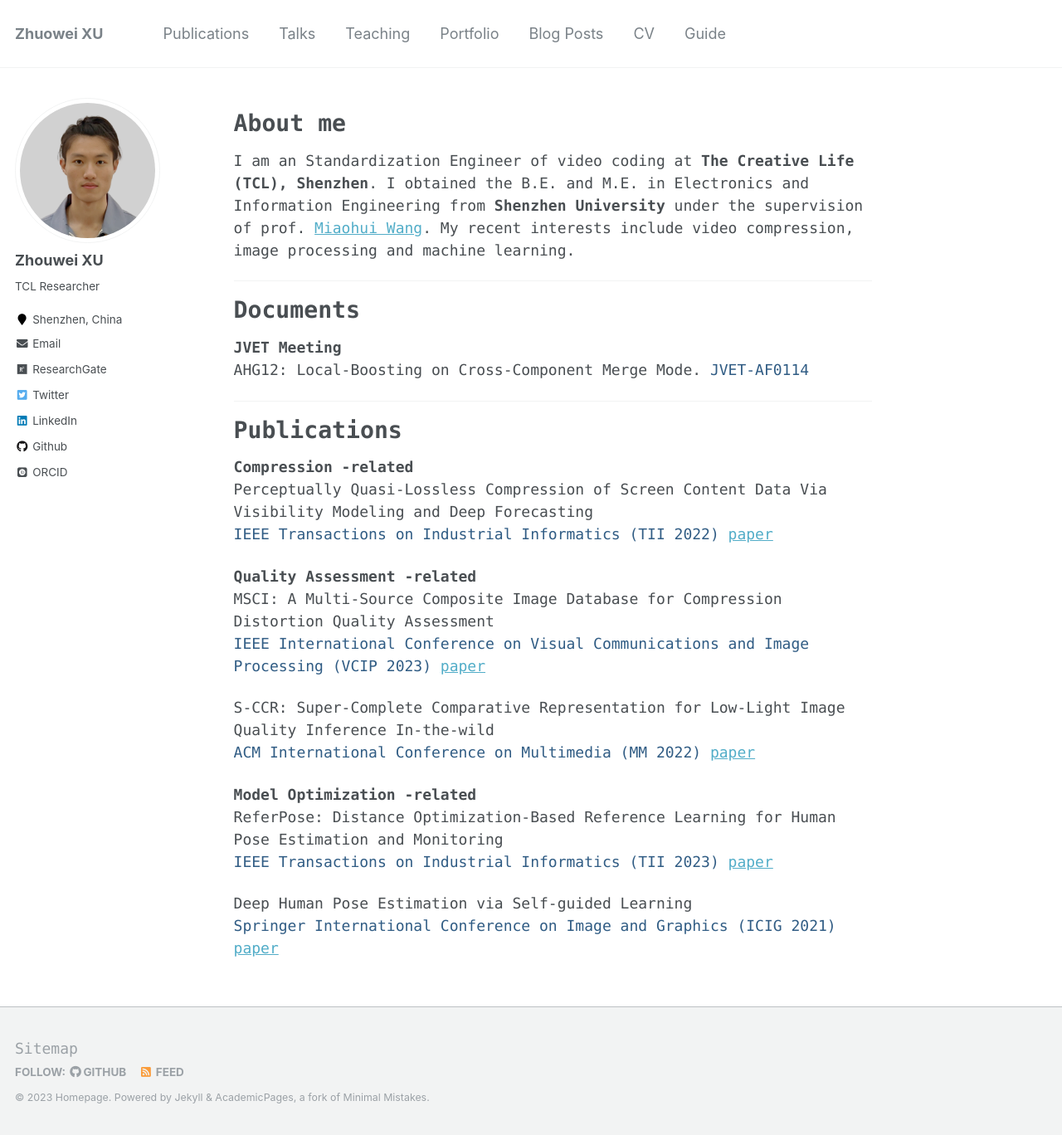
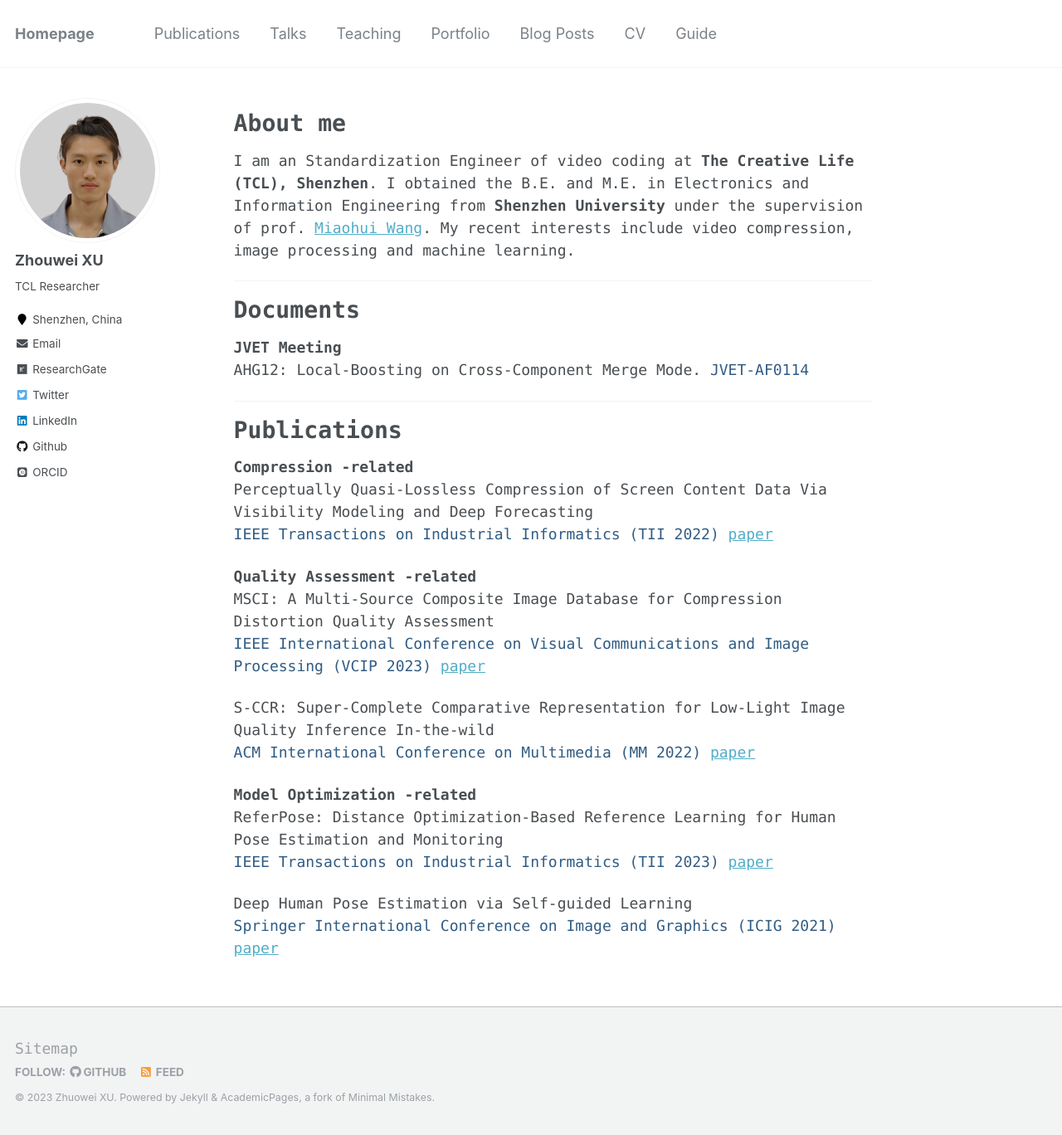
Before and after one commit to zw-xxx/zw-xxxX.github.io, a Jekyll site: the page built from _pages/about.md, in a window 1280 px wide and 1368 px high. Shown: the whole window at 83% size. Built offline with Jekyll 4.4.1, drawn with Linux system fonts in a browser that asks for light colours; some web fonts are replaced.

```diff
--- a/_config.yml
+++ b/_config.yml
@@ -7,9 +7,9 @@
 
 # Site Settings
 locale                   : "en-US"
-title                    : "Zhuowei XU"
+title                    : "Homepage"
 title_separator          : "-"
-name                     : &name "Homepage"
+name                     : &name "Zhuowei XU"
 description              : &description "Zhuowei XU's Homepage"
 url                      : https://zw-xxx.github.io # the base hostname & protocol for your site e.g. "https://mmistakes.github.io"
 baseurl                  : "" # the subpath of your site, e.g. "/blog"
```
